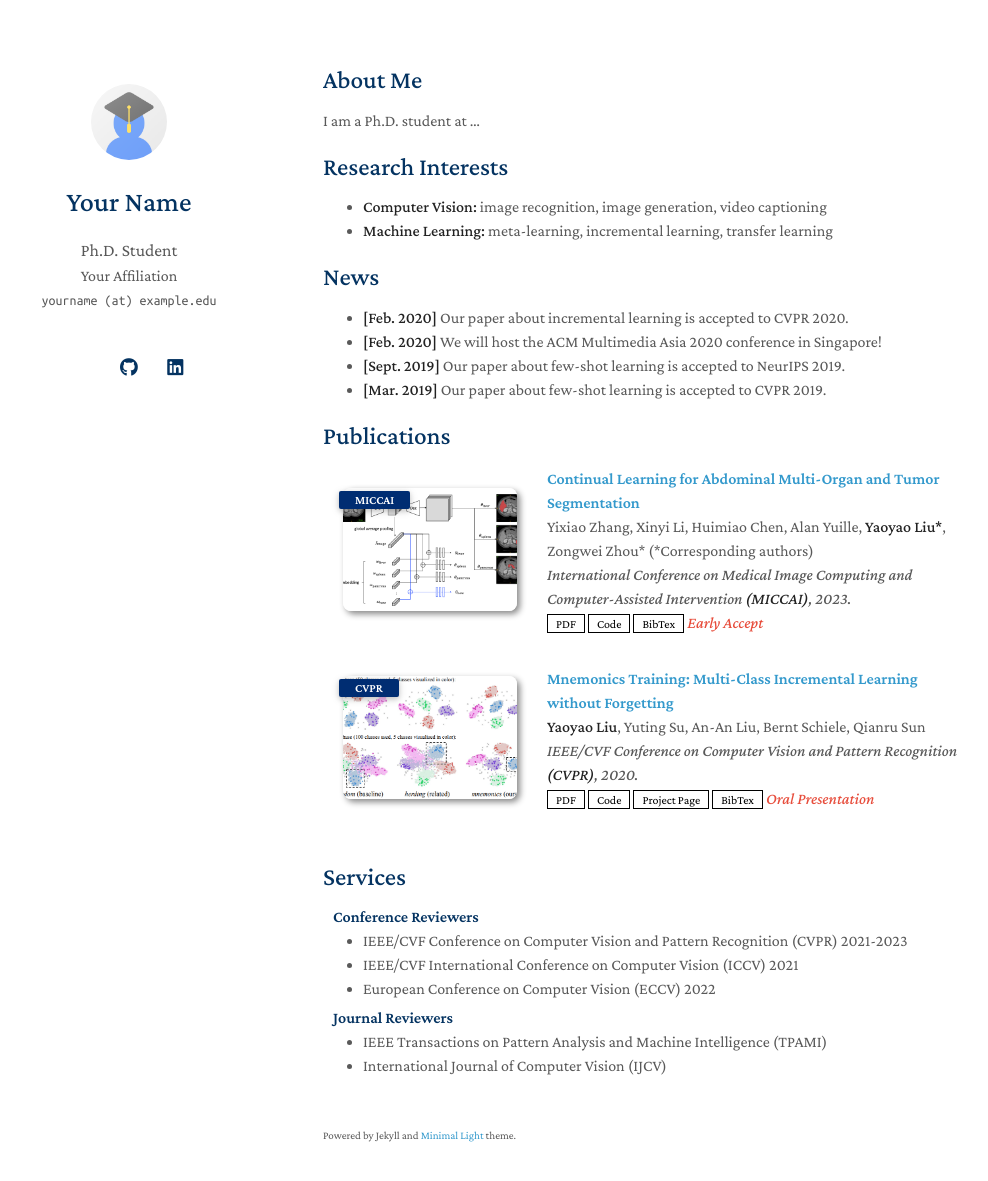
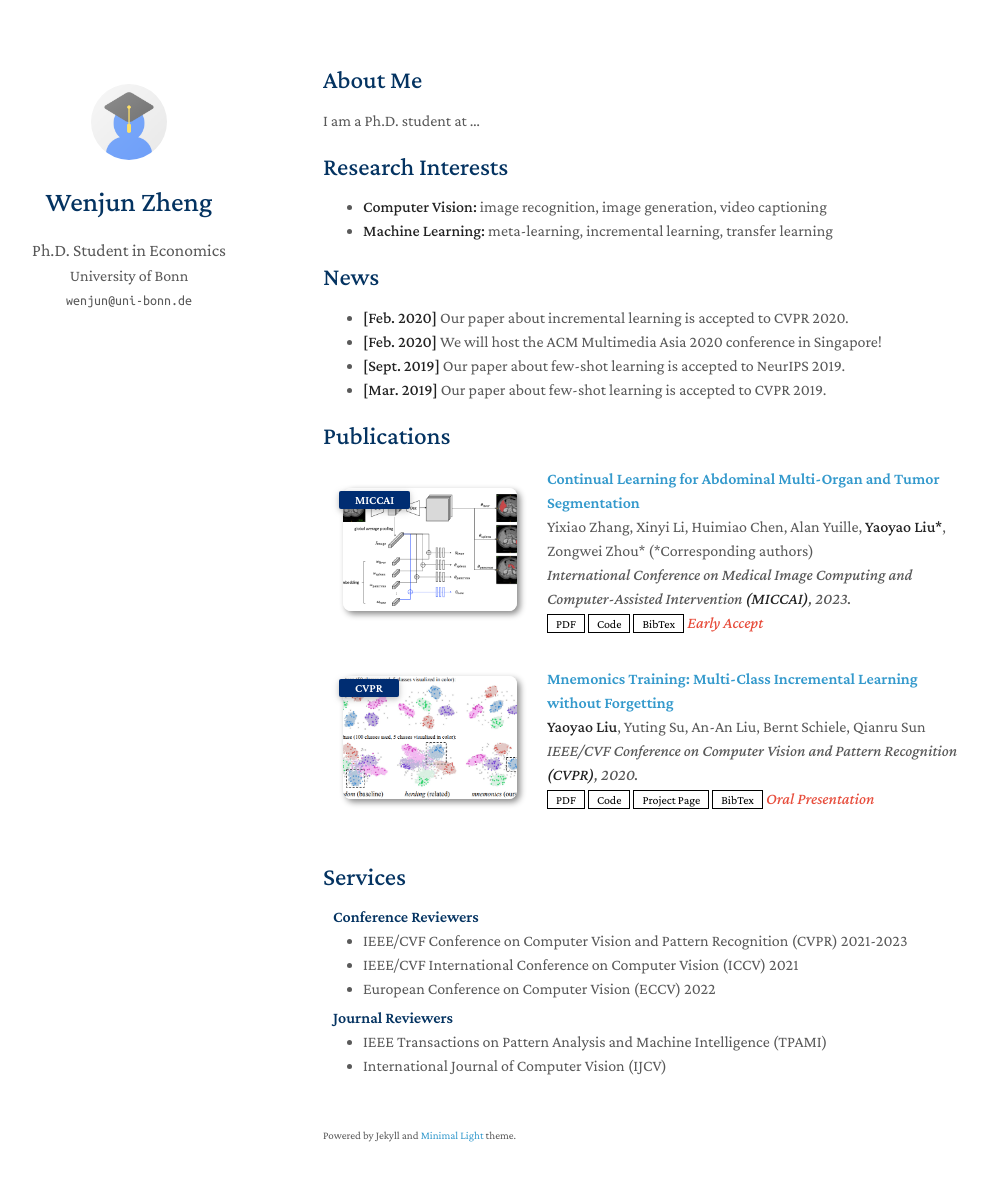
Before and after one commit to enfj-wenjun/enfj-wenjun.github.io, a Jekyll site: the page built from index.md, in a window 1280 px wide and 1216 px high. Shown: the top 1181 px of the window, without its empty margins (147-1135 px from the left). Built offline with Jekyll 4.4.1, drawn with Linux system fonts in a browser that asks for light colours; a style sheet for code colours, icons or effects is not loaded; our own code applies the rules of GitHub Pages for plain Markdown files.

Commit message:
Update _config.yml

```diff
--- a/_config.yml
+++ b/_config.yml
@@ -1,22 +1,14 @@
 # Basic Information
-title: Your Name
-position: Ph.D. Student
-affiliation: Your Affiliation
-email: yourname (at) example.edu
+title: Wenjun Zheng
+position: Ph.D. Student in Economics
+affiliation: University of Bonn
+email: wenjun@uni-bonn.de
 
 # Search Engine Optimization (SEO)
 # The following information is used to improve the website traffic from search engines, e.g., Google.
 keywords: minimal light
-description: The Minimal Light is a simple and elegant jekyll theme for academic personal homepage.
-canonical: https://minimal-light-theme.yliu.me/
-
-# Links
-# If you don't need one of them, you may delete the corresponding line.
-google_scholar: https://scholar.google.com/
-cv_link: assets/files/curriculum_vitae.pdf
-github_link: https://github.com/
-linkedin: https://www.linkedin.com/
-twitter: https://twitter.com/
+description: "Wenjun Zheng, economics PhD student at Bonn. Research in microeconomic theory, robust mechanism design, delegation, and insurance."
+canonical: https://enfj-wenjun.github.io
 
 # Images (e.g., your profile picture and your website's favicon)
 # "favicon" and "favicon_dark" are used for the light and dark modes, respectively.
```
